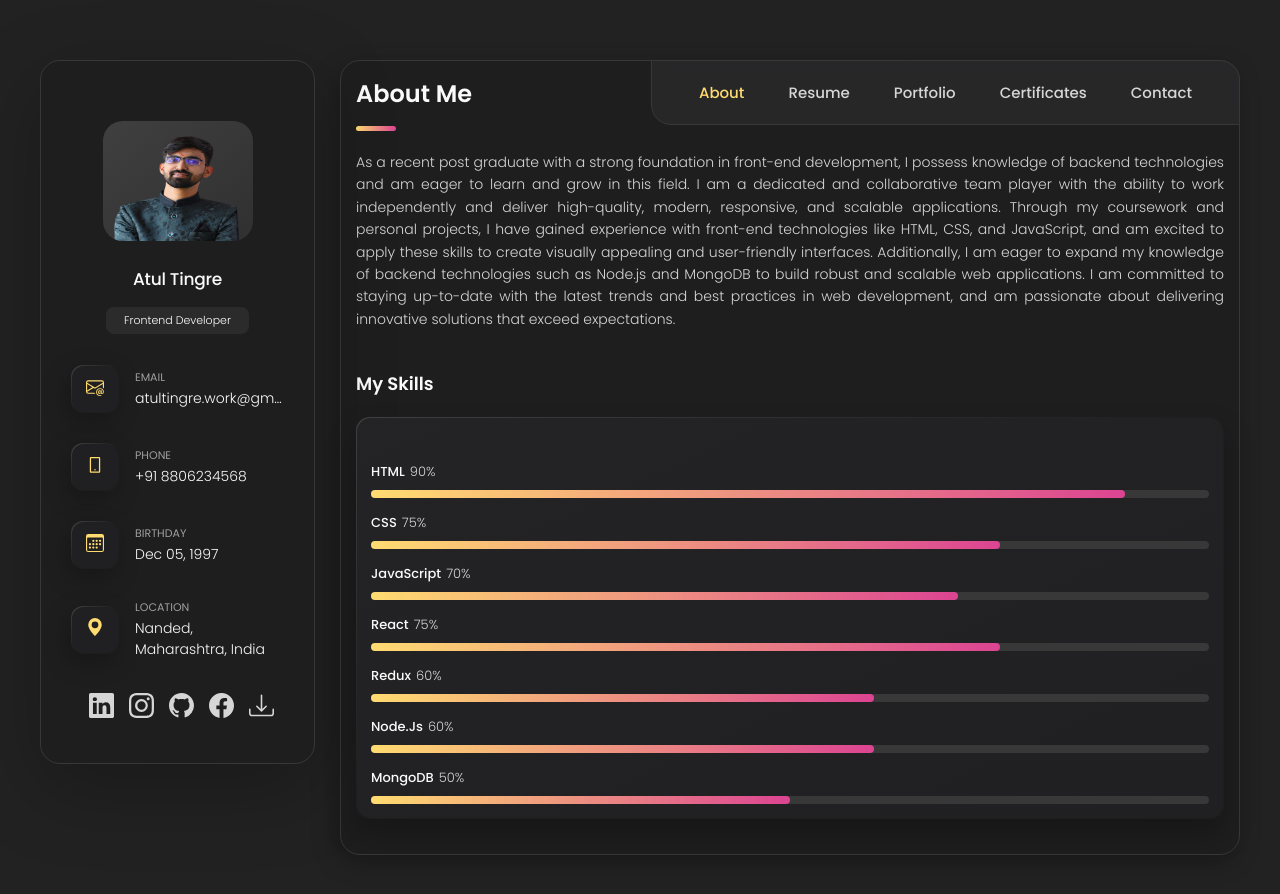
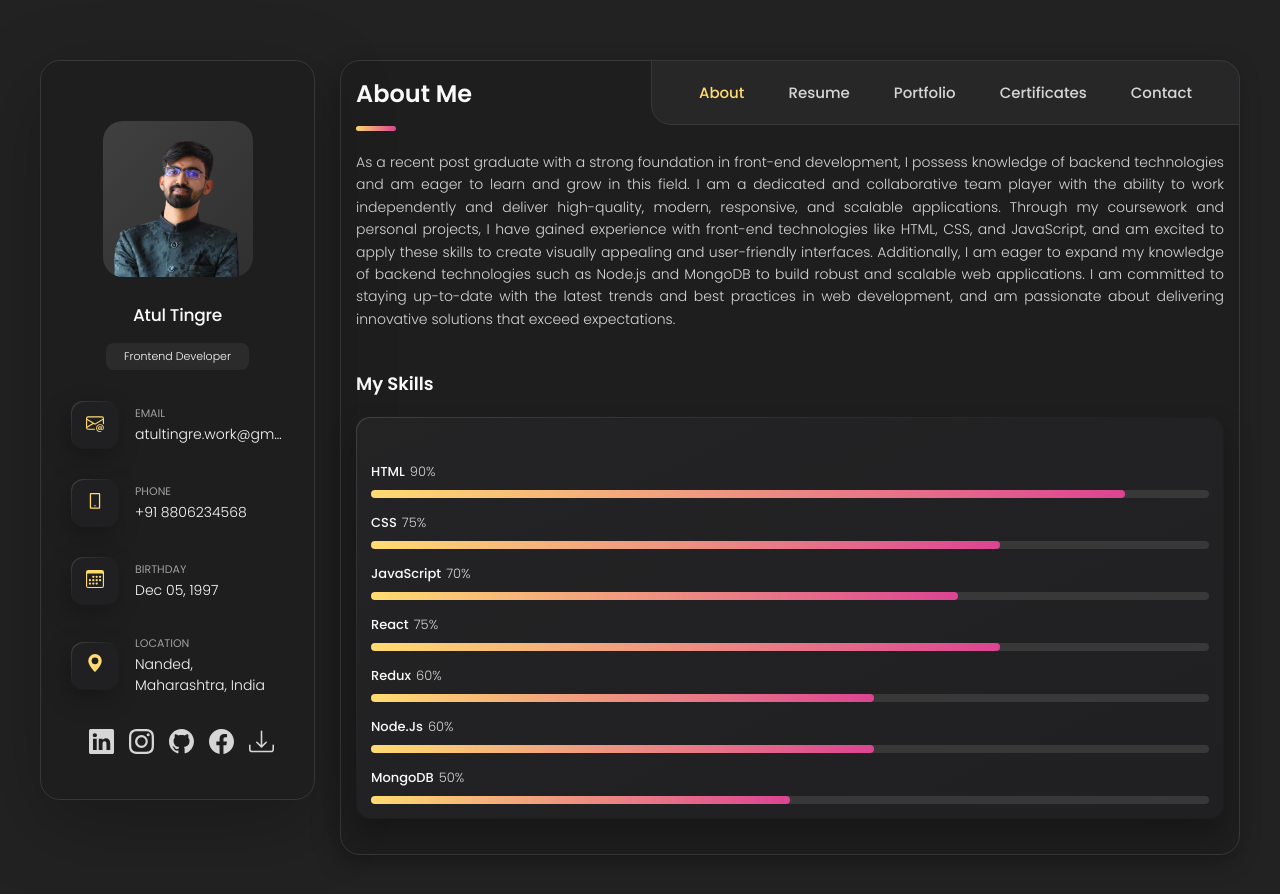
Before and after one commit to atultingre/personal-portfolio-react, a React (Create React App) app: page / in a window 1280 px wide. Shown: the top 894 px of the page. Built offline with nearby package versions, Linux system fonts and the light colour scheme; the HTML template or start-up script is replaced by a standard one.

Commit message:
resize image

```diff
--- a/src/components/Sidebar/Sidebar.js
+++ b/src/components/Sidebar/Sidebar.js
@@ -20,7 +20,7 @@ const Sidebar = () => {
     <aside className="sidebar active" data-sidebar ref={sidebarRef}>
       <div className="sidebar-info">
         <figure className="avatar-box">
-          <img src="./images/my-avatar1.png" alt="Atul Tingre" width="80" height="120"/>
+          <img src="./images/my-avatar1.png" alt="Atul Tingre" width="80"/>
         </figure>
         <div className="info-content">
           <h1 className="name" title="Atul Tingre">
```
